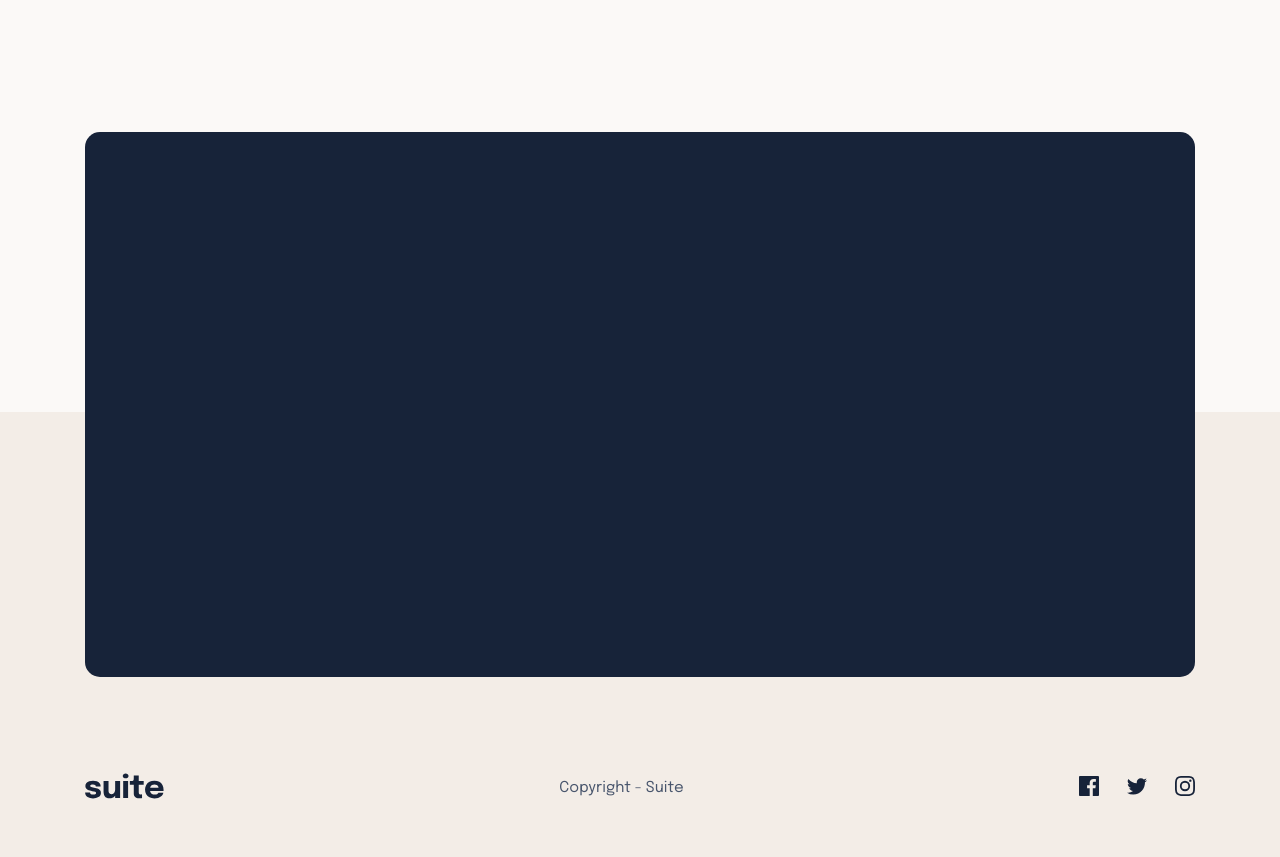
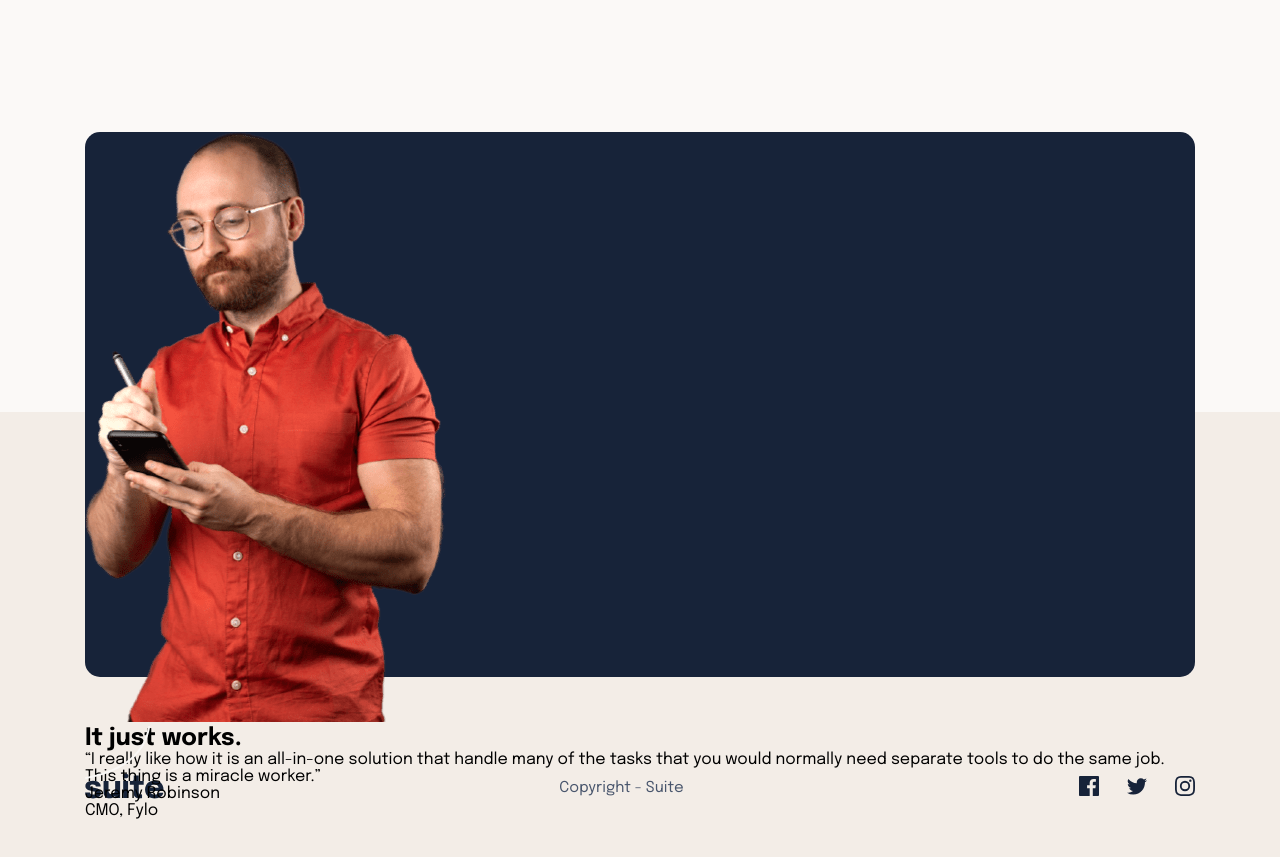
Before and after one commit to ionStici/suite-landing-page, a website: page index.html in a window 1280 px wide. Shown: the part 840-1697 px from the top of the page. Drawn offline with Linux system fonts and the light colour scheme.

Commit message:
Add tess section markup and responsive images

```diff
--- a/index.html
+++ b/index.html
@@ -64,8 +64,26 @@
     <main class="second-main">
         <section class="tess">
 
+            <div class="tess__img-wrapper">
+                <picture>
+                    <source srcset="./assets/image-jeremy-small.png 1x, ./assets/image-jeremy-small@2x.png 2x" media="(max-width: 767px)">
+                    <source srcset="./assets/image-jeremy-small.webp 1x, ./assets/image-jeremy-small@2x.webp 2x" media="(max-width: 767px)">
 
+                    <source srcset="./assets/image-jeremy-large.png 1x, ./assets/image-jeremy-large@2x.png 2x" media="(min-width: 768px)">
+                    <source srcset="./assets/image-jeremy-large.webp 1x, ./assets/image-jeremy-small@2x.webp 2x" media="(min-width: 768px)">
 
+                    <img class="tess__img" src="./assets/image-jeremy-large.png" alt="a person noting something on an iphone">
+                </picture>
+            </div>
+
+            <img class="tess__curved-line" src="./assets/pattern-curved-line-2.svg" alt="">
+
+            <div class="tess__content">
+                <h2 class="tess__h2">It just works.</h2>
+                <p class="tess__p">“I really like how it is an all-in-one solution that handle many of the tasks that you would normally need separate tools to do the same job. This thing is a miracle worker.”</p>
+                <p class="tess__name">Jeremy Robinson</p>
+                <p class="tess__p2">CMO, Fylo</p>
+            </div>
 
         </section>
     </main>
@@ -88,16 +106,5 @@
 
     </footer>
 
-  <!--
-  It just works.
-
-  “I really like how it is an all-in-one solution that handle many of
-  the tasks that you would normally need separate tools to do the same
-  job. This thing is a miracle worker.”
-
-  Jeremy Robinson
-  CMO, Fylo
-  -->
-
 </body>
 </html>
--- a/sass/_hero.scss
+++ b/sass/_hero.scss
@@ -50,7 +50,13 @@
     }
 
     &__cta {
+        max-width: 500px;
+        margin: 0 auto;
+
         @media only screen and (min-width: 768px) {
+            max-width: revert;
+            margin: revert;
+
             grid-column: 1 / 2;
             margin-top: 88px;
         }
--- a/sass/_tess.scss
+++ b/sass/_tess.scss
@@ -1,21 +1,46 @@
 .tess {
-    width: 100%;
+    max-width: 500px;
     height: 748px;
     margin: 0 auto;
     background: #172339;
     border-radius: 15px;
+    position: relative;
 
     @media only screen and (min-width: 768px) {
-        width: 690px;
+        max-width: 690px;
         height: 684px;
 
-        position: relative;
         z-index: 2;
     }
 
     @media only screen and (min-width: 1200px) {
-        width: 1110px;
+        max-width: 1110px;
         height: 545px;
+    }
+
+    &__img-wrapper {
+    }
+
+    &__img {
+    }
+
+    &__curved-line {
+        position: absolute;
+    }
+
+    &__content {
+    }
+
+    &__h2 {
+    }
+
+    &__p {
+    }
+
+    &__name {
+    }
+
+    &__p2 {
     }
 }
 
```
Also changed, not shown: sass/style.css.
